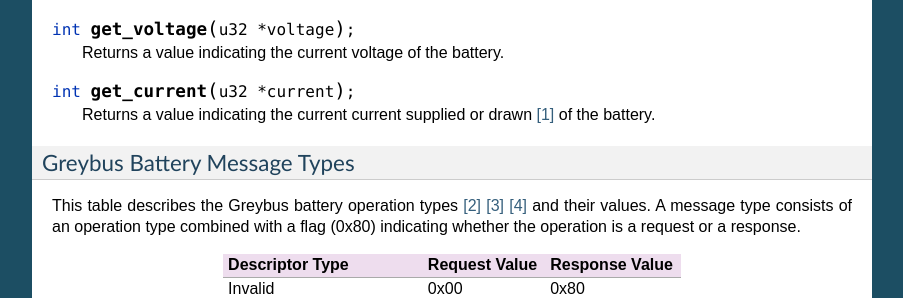
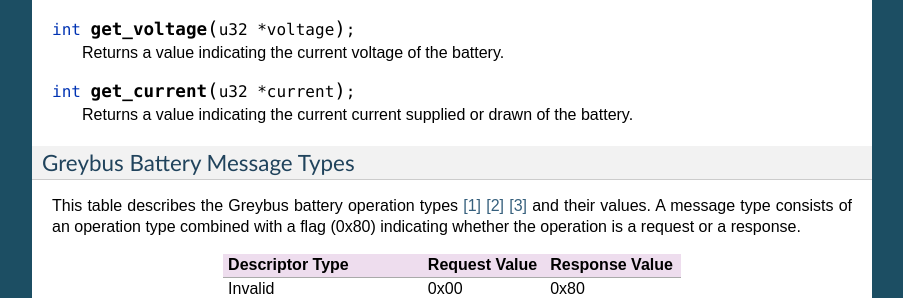
Before and after one commit to projectara/greybus-spec, a Sphinx documentation site: the page built from source/device_class.rst, in a window 1280 px wide and 900 px high, scrolled down 2355 px. Shown: the part 154-452 px from the top of the window, without its empty margins (198-1101 px from the left). Built offline with Sphinx 7.4.7, drawn with Linux system fonts in a browser that asks for light colours; part of the change alters nothing that is shown; some of the changed text lies outside the part shown.

```diff
--- a/source/device_class.rst
+++ b/source/device_class.rst
@@ -234,7 +234,7 @@ Conceptually, the operations in the Greybus battery protocol are:
 .. c:function:: int get_current(u32 *current);
 
     Returns a value indicating the current current supplied or drawn
-    [#bk]_ of the battery.
+    of the battery.
 
 Greybus Battery Message Types
 ^^^^^^^^^^^^^^^^^^^^^^^^^^^^^
@@ -724,8 +724,6 @@ TBD
 
 .. rubric:: Footnotes
 
-.. [#bk] typo: voltage instead of current
-
 .. [#bl] Can we add -
 
          "get_shutdowntemperature" - shutdown temperature at which
```
